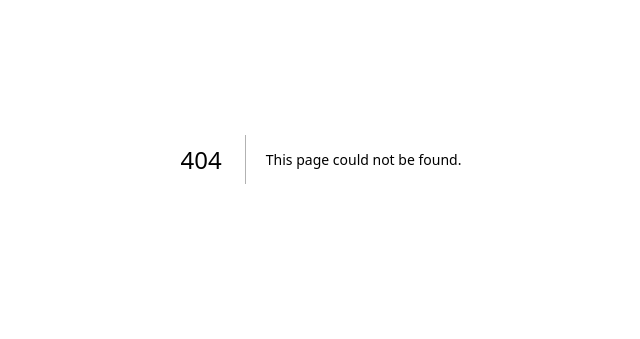
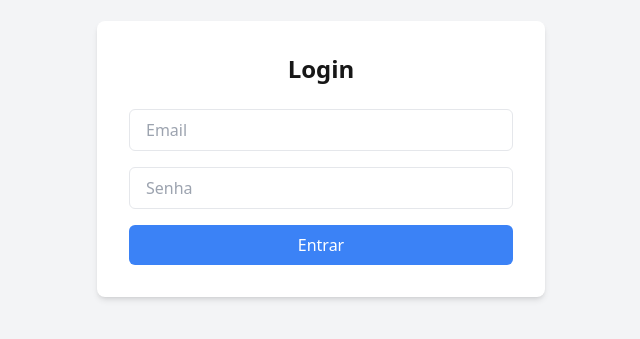
Before and after one commit to NicolasAlvesM/test-frontend-next, a Next.js app: page /login in a window 1280 px wide. Before the commit this address had no page. Shown: the part 241-580 px from the top of the page, without its empty margins (319-959 px from the left). Built offline with nearby package versions, Linux system fonts and the light colour scheme.

Commit message:
create a login page and authentication

```diff
--- /dev/null
+++ b/src/app/api/auth/[...nextauth]/route.ts
@@ -0,0 +1,76 @@
+import { api } from "@/services/api"
+import NextAuth, { NextAuthOptions } from "next-auth"
+import CredentialsProvider from "next-auth/providers/credentials"
+import { cookies } from "next/headers";
+
+
+export const authOptions: NextAuthOptions = {
+  pages: {
+    signIn: '/login'
+  },
+  callbacks: {
+    async session({ session, token, user }: any) {
+      if (!session.user) {
+        return session;
+      }
+      session.user.id = token.id;
+      session.user.accessToken = token.accessToken;
+
+      return session;
+    },
+    async jwt({ token, user }: any) {
+      if (user) {
+        token.id = user.id;
+        token.accessToken = user.access_token;
+      }
+      return token;
+    },
+  },
+  providers: [
+    CredentialsProvider({
+      name: 'Credentials',
+      credentials: {
+        username: { label: "Username", type: "text", placeholder: "jsmith" },
+        password: { label: "Password", type: "password" }
+      },
+      async authorize(credentials, req) {
+        try{
+        const res = await api.post("/api/v1/auth/signin", {
+          ...credentials
+        },
+          { headers: { "Content-Type": "application/json" } }
+        )
+
+        if (!res) {
+          return null
+        }
+        const { data } = res.data
+
+
+        if (data) {
+          const expiresAt = new Date(Date.now() + 7 * 24 * 60 * 60 * 1000)
+          cookies().set('session', data.access_token, {
+            httpOnly: true,
+            secure: true,
+            expires: expiresAt,
+            sameSite: 'lax',
+            path: '/',
+          })
+          return {
+            ...data.user,
+            access_token: data.access_token,
+          }
+        }
+
+        return null
+      } catch (error) {
+        return null
+      }
+      }
+    })
+  ]
+}
+
+const handler = NextAuth(authOptions)
+
+export { handler as GET, handler as POST }
--- /dev/null
+++ b/src/app/components/LoginForm.tsx
@@ -0,0 +1,46 @@
+"use client"
+import { signIn } from 'next-auth/react';
+
+export default function LoginForm() {
+
+  const handleSubmit = (e: React.FormEvent<HTMLFormElement>) => {
+    e.preventDefault();
+    const formData = new FormData(e.currentTarget);
+    const email = formData.get('email');
+    const password = formData.get('password');
+    const data = { email, password };
+    signIn('credentials', { ...data, callbackUrl: '/home' });
+  }
+
+  return (
+    <div className="flex items-center justify-center bg-gray-100 h-screen w-screen">
+      <div className="w-full max-w-md bg-white rounded-lg shadow-md p-8">
+        <h1 className="text-2xl font-semibold text-center mb-6">Login</h1>
+        <form onSubmit={handleSubmit} className="space-y-4">
+          <input
+            autoComplete="username"
+            name="email"
+            type="email"
+            placeholder="Email"
+            required
+            className="w-full px-4 py-2 border rounded-md focus:outline-none focus:ring-2 focus:ring-blue-400"
+          />
+          <input
+            autoComplete='current-password'
+            name="password"
+            type="password"
+            placeholder="Senha"
+            required
+            className="w-full px-4 py-2 border rounded-md focus:outline-none focus:ring-2 focus:ring-blue-400"
+          />
+          <button
+            type="submit"
+            className="w-full bg-blue-500 text-white py-2 rounded-md hover:bg-blue-600 transition-colors"
+          >
+            Entrar
+          </button>
+        </form>
+      </div>
+    </div>
+  );
+}
--- /dev/null
+++ b/src/app/components/LogoutButton.tsx
@@ -0,0 +1,14 @@
+"use client"
+import { signOut } from "next-auth/react";
+
+export default function LogoutButton() {
+
+  return (
+    <button
+      onClick={() => signOut()}
+      className="bg-red-500 text-white px-4 py-2 rounded-md hover:bg-red-600 transition-colors"
+    >
+      Logout
+    </button>
+  )
+}
--- /dev/null
+++ b/src/app/home/page.tsx
@@ -0,0 +1,20 @@
+import { getServerSession } from "next-auth";
+import { redirect } from "next/navigation";
+import LogoutButton from "../components/LogoutButton";
+import { authOptions } from "../api/auth/[...nextauth]/route";
+
+export default async function Home() {
+  const session = await getServerSession(authOptions);
+  if (!session) {
+    redirect("/login");
+  }
+
+  return (
+    <div className="flex flex-col items-center justify-center min-h-screen bg-gray-100">
+      <div className="bg-white rounded-lg shadow-md p-8 text-center">
+        <h1 className="text-3xl font-semibold mb-4">Olá {session?.user?.name}</h1>
+        <LogoutButton />
+      </div>
+    </div>
+  );
+}
--- a/src/app/layout.tsx
+++ b/src/app/layout.tsx
@@ -12,7 +12,7 @@ export default function RootLayout({
   children: React.ReactNode;
 }>) {
   return (
-    <html lang="en">
+    <html lang="pt-br">
       <body
         className={`antialiased`}
       >
--- /dev/null
+++ b/src/app/login/page.tsx
@@ -0,0 +1,9 @@
+import LoginForm from "../components/LoginForm";
+
+export default function Login() {
+  return (
+    <div>
+      <LoginForm />
+    </div>
+  );
+}
--- a/src/app/page.tsx
+++ b/src/app/page.tsx
@@ -1,7 +1,9 @@
-export default function Home() {
+import LoginForm from "./components/LoginForm";
+
+export default function Index() {
   return (
-    <div className="grid grid-rows-[20px_1fr_20px] items-center justify-items-center min-h-screen p-8 pb-20 gap-16 sm:p-20">
-      <p>Kaban page</p>
+    <div className="grid items-center justify-items-center min-h-screen p-8 pb-20 gap-16 sm:p-20">
+      <LoginForm />
     </div>
   );
 }
--- /dev/null
+++ b/src/configs/enviromentsVars.ts
@@ -0,0 +1 @@
+export const API_URL = process.env.NEXT_PUBLIC_API_URL;
--- /dev/null
+++ b/src/services/api.ts
@@ -0,0 +1,17 @@
+"use client"
+import { API_URL } from '@/configs/enviromentsVars';
+import axios from 'axios';
+import Cookies from 'js-cookie';
+
+export const api = axios.create({
+  baseURL: API_URL,
+});
+
+api.interceptors.request.use(config => {
+  const token = Cookies.get('session');
+  console.log({ token });
+  if (token) {
+    config.headers.Authorization = `Bearer ${token}`;
+  }
+  return config;
+});
```
Also changed, not shown: package.json (+6 -2 lines), 1 other file (tests, documents, lock files or other folders).
